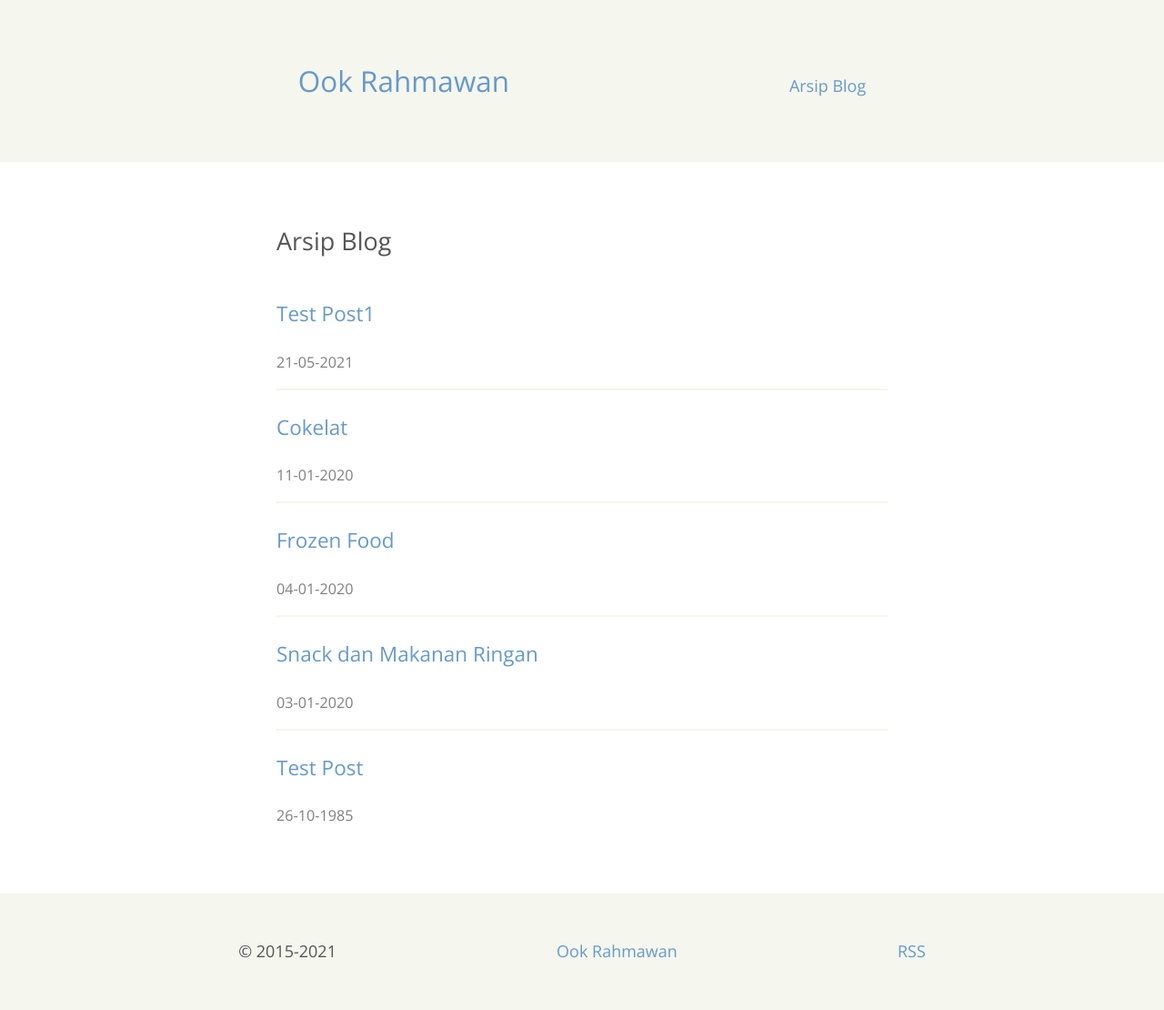
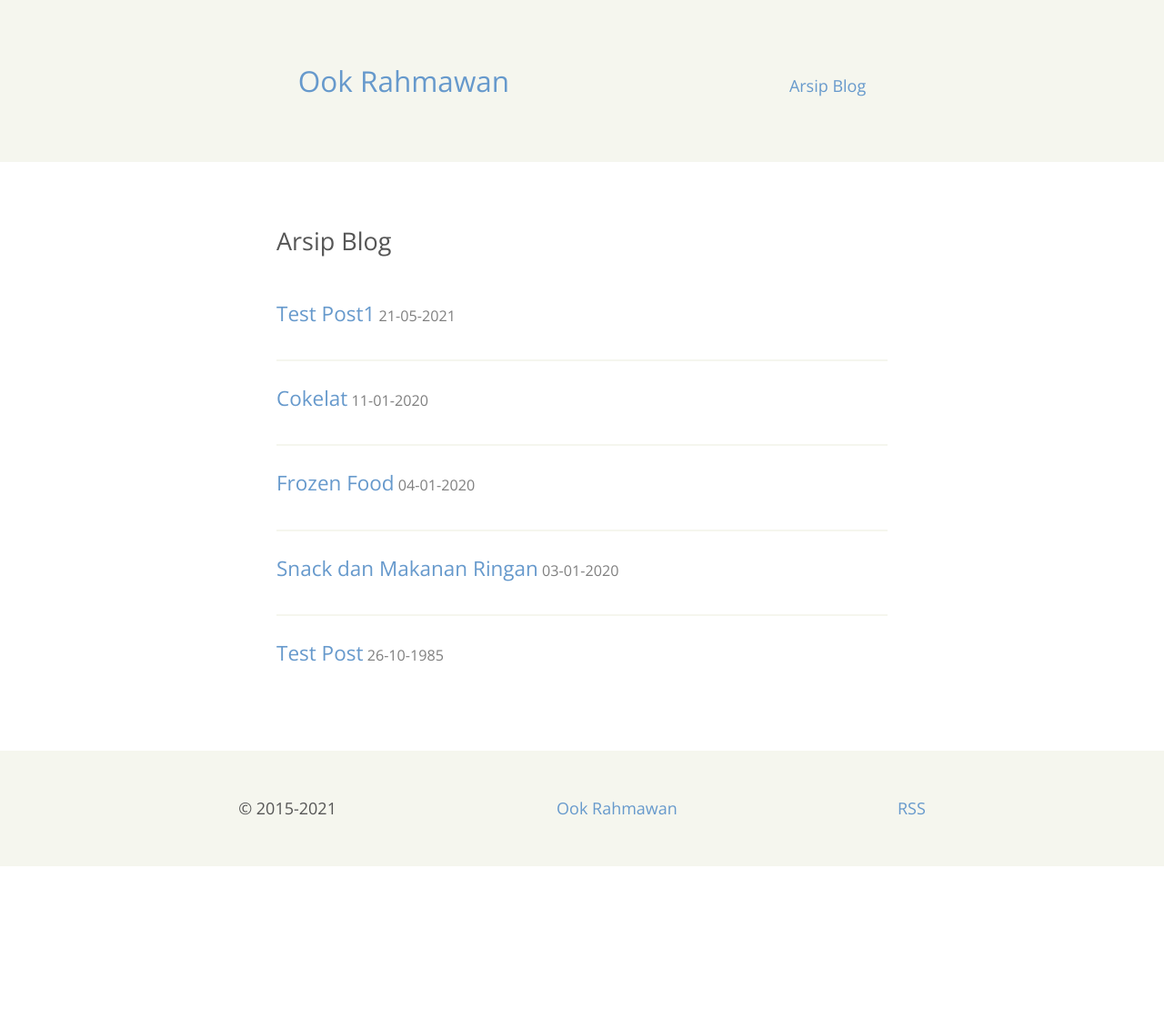
Before and after one commit to krhmwn/krhmwn, a Jekyll site: the page built from archive.html, in a window 1280 px wide. Shown: the whole page at 91% size. Built offline with Jekyll 4.4.1, drawn with Linux system fonts in a browser that asks for light colours; after the commit the page ends 952 px from its top, so only the background shows below that.

Commit message:
update v.1.0.180

```diff
--- a/assets/css/main.css
+++ b/assets/css/main.css
@@ -20,11 +20,11 @@ line-height:1.25;
 
 h4 {
 font-size:1.125em;
-display:inline-block;
 }
 
 h3 {
-font-size:1.25em
+font-size:1.25em;
+display:inline-block;
 }
 
 h2 {
```
